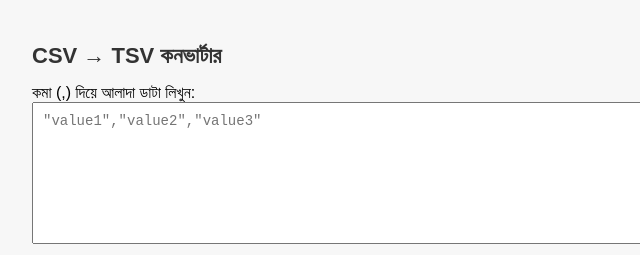
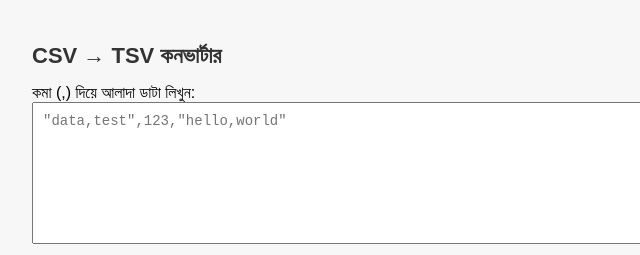
Before and after one commit to bdjobapply/csv-to-tsv, a plain HTML site: page index.html in a window 1280 px wide. Shown: the top 255 px of the page, 258-898 px from the left. Drawn offline with Linux system fonts and the light colour scheme.

Commit message:
Update index.html

```diff
--- a/index.html
+++ b/index.html
@@ -10,7 +10,7 @@
   <div class="container">
     <h1>CSV → TSV কনভার্টার</h1>
     <label for="csv">কমা (,) দিয়ে আলাদা ডাটা লিখুন:</label>
-    <textarea id="csv" placeholder='"value1","value2","value3"' ></textarea>
+    <textarea id="csv" placeholder='"data,test",123,"hello,world"' ></textarea>
     <button id="convertBtn">কনভার্ট করুন</button>
     <label for="output">ট্যাব (TSV) ফরম্যাট:</label>
     <textarea id="output" readonly></textarea>
```
